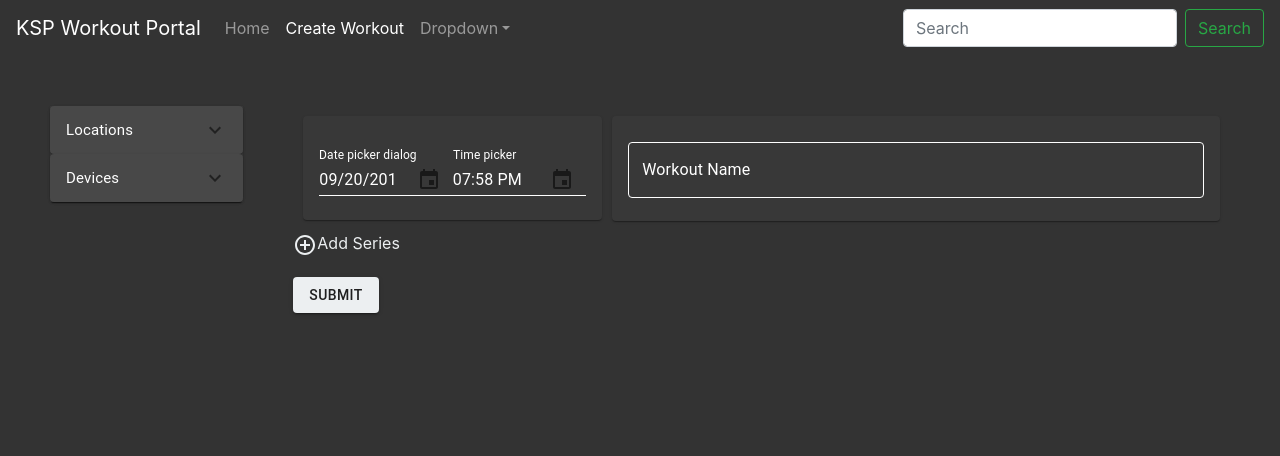
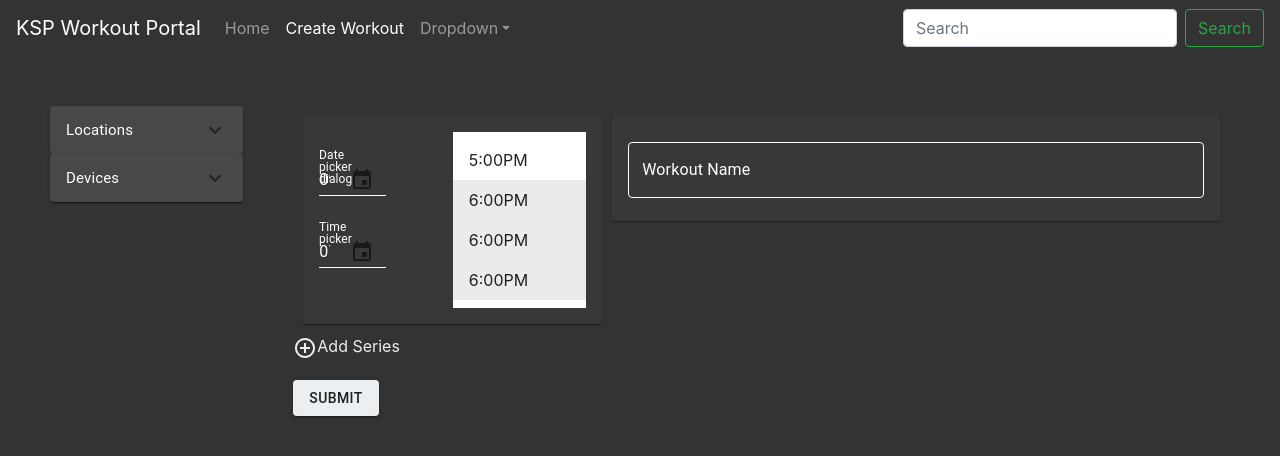
Before and after one commit to ajmeier29/ksp-gym-portal-react, a React (Create React App) app: page /create-workout/Create-Workout-Form in a window 1280 px wide. Shown: the top 456 px of the page. Built offline with nearby package versions, Linux system fonts and the light colour scheme.

Commit message:
Added functionality to add multiple times per day for a workout

```diff
--- a/src/create-workout/Create-Workout-Form.js
+++ b/src/create-workout/Create-Workout-Form.js
@@ -1,7 +1,17 @@
 import React, { useState, useEffect } from 'react';
 import PropTypes from 'prop-types';
 import { withStyles } from '@material-ui/styles';
-import { Paper, Button } from '@material-ui/core';
+import {
+  Paper,
+  Button,
+  List,
+  ListItem,
+  ListItemIcon,
+  ListItemText
+} from '@material-ui/core';
+import Divider from '@material-ui/core/Divider';
+import InboxIcon from '@material-ui/icons/Inbox';
+import DraftsIcon from '@material-ui/icons/Drafts';
 import {
   MuiPickersUtilsProvider,
   KeyboardDatePicker,
@@ -23,6 +33,7 @@ import {
 } from './Workout-Fields.js';
 import ControlPointIcon from '@material-ui/icons/ControlPoint';
 import { getOptions, alertmessage, parseJSON } from '../api/api-calls';
+import { makeStyles } from '@material-ui/core/styles';
 
 // TEMP, NEED TO REMOVE
 // REPLACE WITH WEB API CALL
@@ -404,6 +415,60 @@ const CreateWorkoutEntryForm = props => {
   );
 };
 
+const listStyles = makeStyles(theme => ({
+  root: {
+    width: '100%',
+    maxWidth: 360,
+    backgroundColor: theme.palette.background.paper
+  }
+}));
+
+const SelectedTimes = props => {
+  const classes = listStyles();
+  const [selectedIndex, setSelectedIndex] = React.useState(1);
+
+  const handleListItemClick = (event, index) => {
+    setSelectedIndex(index);
+  };
+  return (
+    <>
+      <div className={classes.root}>
+        <List component="nav" aria-label="main mailbox folders">
+          <ListItem
+            button
+            selected={selectedIndex === 0}
+            onClick={event => handleListItemClick(event, 0)}
+          >
+            {'5:00PM'}
+          </ListItem>
+          <ListItem
+            button
+            selected={selectedIndex === 1}
+            onClick={event => handleListItemClick(event, 1)}
+          >
+            {'6:00PM'}
+          </ListItem>
+          <ListItem
+            button
+            selected={selectedIndex === 1}
+            onClick={event => handleListItemClick(event, 1)}
+          >
+            {'6:00PM'}
+          </ListItem>
+          <ListItem
+            button
+            selected={selectedIndex === 1}
+            onClick={event => handleListItemClick(event, 1)}
+          >
+            {'6:00PM'}
+          </ListItem>
+        </List>
+        {/* <Divider /> */}
+      </div>
+    </>
+  );
+};
+
 const WorkoutSelectors = props => {
   const classes = useStyles();
   return (
@@ -411,15 +476,27 @@ const WorkoutSelectors = props => {
       <div className={classes.gridParent}>
         <div className={classes.workoutDateGrid}>
           <Paper className={classes.paper}>
-            <div className={classes.workoutFormDivParent}>
+            <div className={classes.workoutFormDivParent}></div>
+            <div className={classes.filterSelectorGrid1}>
+              <div className={classes.filterSelectorGrid1}>
+                <div className={classes.datePickerGrid}>
                   <NormalDatePicker
                     selectedDate={props.selectedDate}
                     handleDateChange={props.handleDateChange}
                   />
+                </div>
+                <div className={classes.dateTimePickerGrid}>
                   <NormalTimePicker
                     selectedDate={props.selectedTime}
                     handleDateChange={props.handleTimeChange}
                   />
+                </div>
+              </div>
+              <div className={classes.filterSelectorGrid2}>
+                <div className={classes.selectedTimesGrid}>
+                  <SelectedTimes />
+                </div>
+              </div>
             </div>
           </Paper>
         </div>
--- a/src/create-workout/styles.js
+++ b/src/create-workout/styles.js
@@ -29,6 +29,9 @@ const useStyles = makeStyles(theme => ({
     flexGrow: 1,
     // display:'flex',
     margin: '50px'
+  },
+  demo: {
+    backgroundColor: theme.palette.background.paper
   },
   paper: {
     padding: theme.spacing(2),
@@ -126,6 +129,27 @@ const useStyles = makeStyles(theme => ({
     'grid-column': '3/3',
     'grid-row': '1',
     'margin-top': '39px'
+  },
+  filterSelectorGrid1: {},
+  filterSelectorGrid1: {
+    display: 'grid',
+    'grid-template-columns': 'repeat(2, 1fr)',
+    'grid-auto-rows': 'minmax(min-content, max-content)'
+  },
+  datePickerGrid: {
+    'grid-column': '1/2',
+    'grid-row': '1',
+
+    'grid-auto-rows': 'minmax(min-content, max-content)'
+  },
+  dateTimePickerGrid: {
+    'grid-column': '1/2',
+    'grid-row': '2',
+    'grid-auto-rows': 'minmax(min-content, max-content)'
+  },
+  selectedTimesGrid: {
+    'grid-coilumn': '2/2',
+    'grid-auto-rows': 'minmax(min-content, max-content)'
   }
 }));
 
```
Lines whose indentation alone changed are shown as unchanged.
